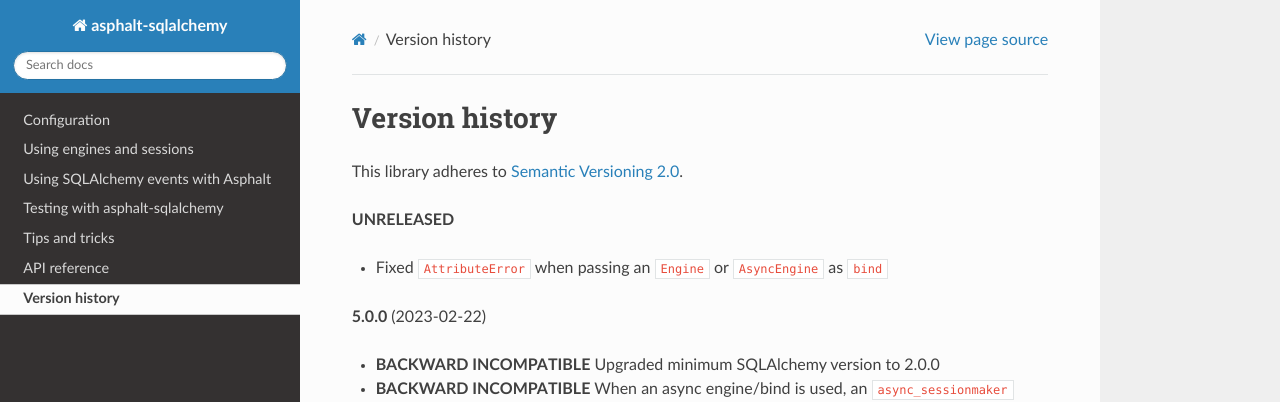
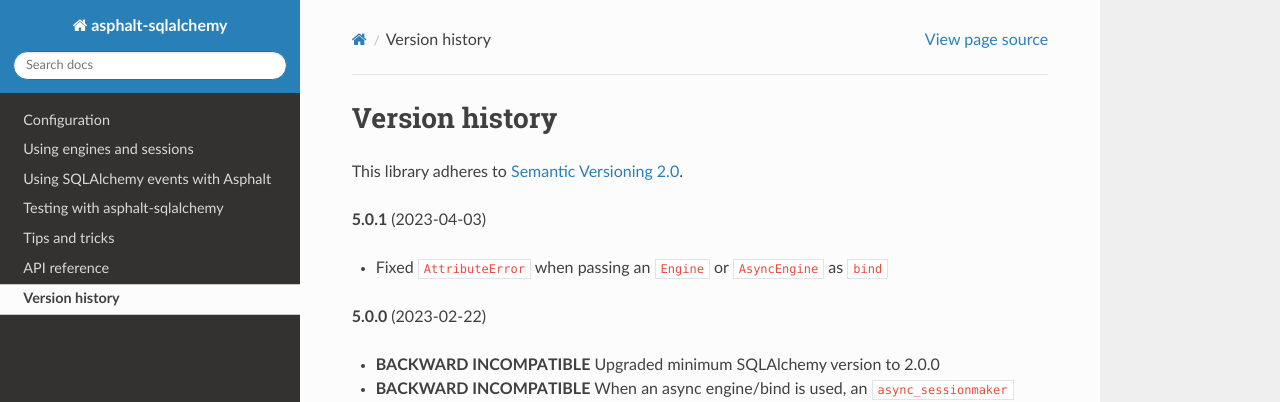
Before and after one commit to asphalt-framework/asphalt-sqlalchemy, a Sphinx documentation site: the page built from docs/versionhistory.rst, in a window 1280 px wide and 900 px high. Shown: the top 402 px of the window. Built offline with Sphinx 7.4.7 and the Read the Docs theme 2.0.0, drawn with Linux system fonts in a browser that asks for light colours; the version number could not be read and is left out.

Commit message:
Bumped up the version

```diff
--- a/docs/versionhistory.rst
+++ b/docs/versionhistory.rst
@@ -3,7 +3,7 @@
 
 This library adheres to `Semantic Versioning 2.0 <http://semver.org/>`_.
 
-**UNRELEASED**
+**5.0.1** (2023-04-03)
 
 - Fixed ``AttributeError`` when passing an ``Engine`` or ``AsyncEngine`` as ``bind``
 
```
